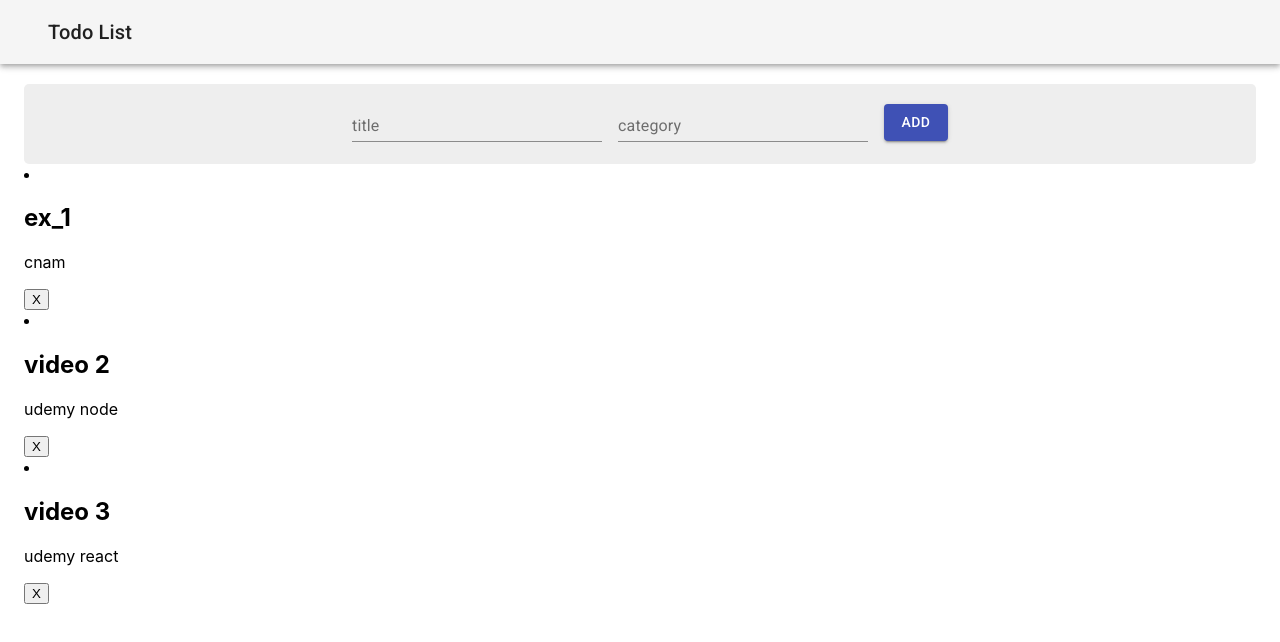
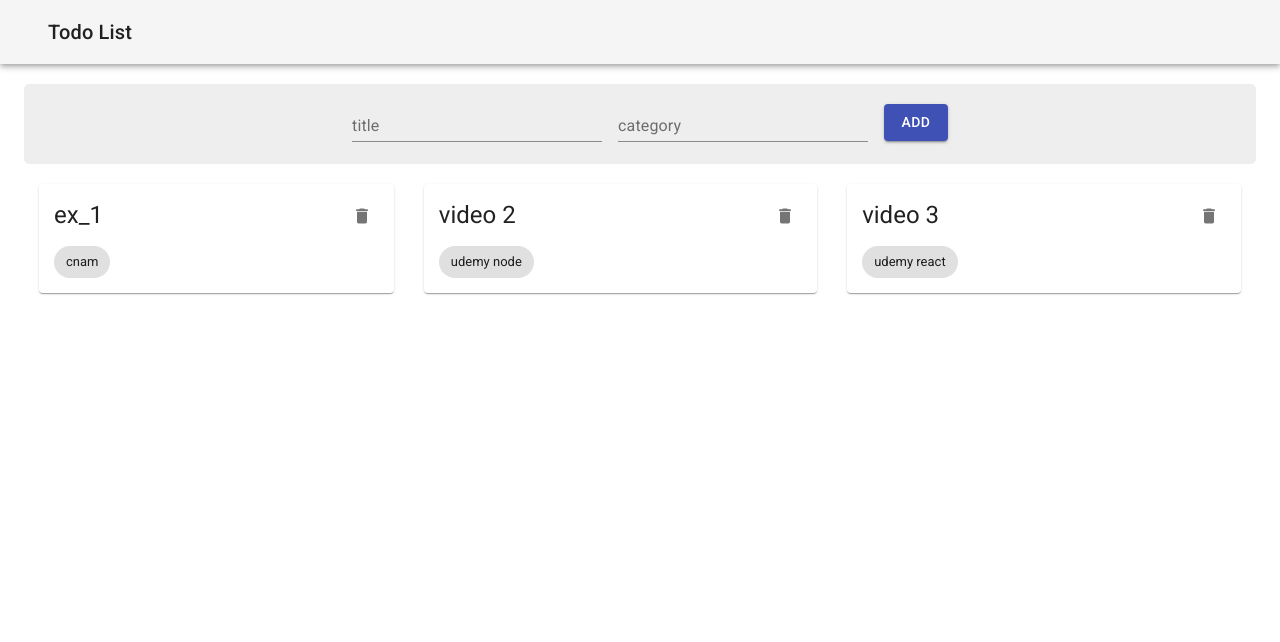
Before and after one commit to davide-ravasi/daily-todoapp, a React (Create React App) app: page / in a window 1280 px wide. Shown: the top 642 px of the page. Built offline with nearby package versions, Linux system fonts and the light colour scheme; the HTML template or start-up script is replaced by a standard one.

Commit message:
added icons library and styles list

```diff
--- a/package.json
+++ b/package.json
@@ -4,6 +4,7 @@
   "private": true,
   "dependencies": {
     "@material-ui/core": "^4.3.2",
+    "@material-ui/icons": "^4.4.1",
     "react": "^16.8.6",
     "react-dom": "^16.8.6",
     "react-scripts": "3.0.1"
--- a/src/components/content/content.component.jsx
+++ b/src/components/content/content.component.jsx
@@ -38,13 +38,14 @@ class Content extends Component {
     }
     addElement = (event) => {
         event.preventDefault();
-        console.log("submit");
 
-         this.setState({
-            list: this.state.list.concat({title: this.state.title, category: this.state.category}),
-            title: '',
-            category: ''
-        })
+        if(this.state.title != '' && this.state.category != '') {
+            this.setState({
+                list: this.state.list.concat({title: this.state.title, category: this.state.category}),
+                title: '',
+                category: ''
+            })
+        }
     }
     removeElement = (title) => {
         this.setState({
--- a/src/components/todo-list/todo-list.jsx
+++ b/src/components/todo-list/todo-list.jsx
@@ -1,16 +1,60 @@
 import React from 'react';
-import Card from '@material-ui/core/Card';
+import { makeStyles } from '@material-ui/core/styles';
+import Paper from '@material-ui/core/Paper';
+import Typography from '@material-ui/core/Typography';
+import IconButton from '@material-ui/core/IconButton';
+import DeleteIcon from '@material-ui/icons/Delete';
+import Chip from '@material-ui/core/Chip';
+import Button from '@material-ui/core/Button';
+import Fab from '@material-ui/core/Fab';
+import AddIcon from '@material-ui/icons/Add';
+import NavigationIcon from '@material-ui/icons/Navigation';
+import ArrowDownwardIcon from '@material-ui/icons/ArrowDownward';
 
-const TodoList = (props) => (
-    <div className="list">
-        {props.list.map((el, i)=>
-            <li key={i}>
-                <h2>{el.title}</h2>
-                <p>{el.category}</p>
-                <button type="button" onClick={ () => props.removeElement(el.title) }>X</button>
-            </li>
-        )}
-    </div>
-)
+const useStyles = makeStyles(theme => ({
+  container: {
+    display: 'flex',
+    flexWrap: 'wrap',
+    justifyContent: 'space-between',
+    marginTop: 20
+  },
+  button: {
+    margin: theme.spacing(1),
+    marginTop: 20,
+  },
+  box : {
+      flex: '1 0 auto',
+      position: 'relative',
+      margin: '0 15px',
+      padding: '15px'
+  },
+  closeBtn: {
+      position: 'absolute',
+      right: 10,
+      top: 10
+  },
+  chip: {
+      marginTop: 15
+  }
+}));
+
+const TodoList = (props) => {
+    const classes = useStyles();
+    return (
+        <div className={classes.container}>
+            {props.list.map((el, i)=>
+                <Paper key={i} className={classes.box}>
+                    <Typography variant="h5" component="h2">
+                        {el.title}
+                    </Typography>
+                    <Chip label={el.category} className={classes.chip} />
+                    <IconButton aria-label="delete" className={classes.closeBtn} onClick={ () => props.removeElement(el.title) }>
+                        <DeleteIcon fontSize="small" />
+                    </IconButton>
+                </Paper>
+            )}
+        </div>
+    )
+}
 
 export default TodoList;
```
Also changed, not shown: 1 other file (tests, documents, lock files or other folders).
